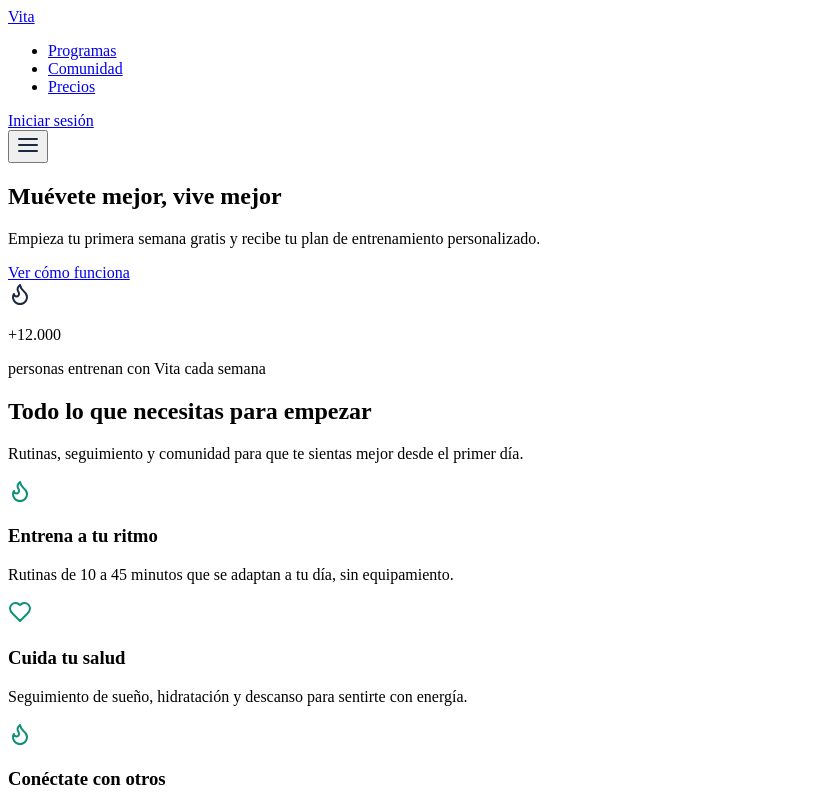
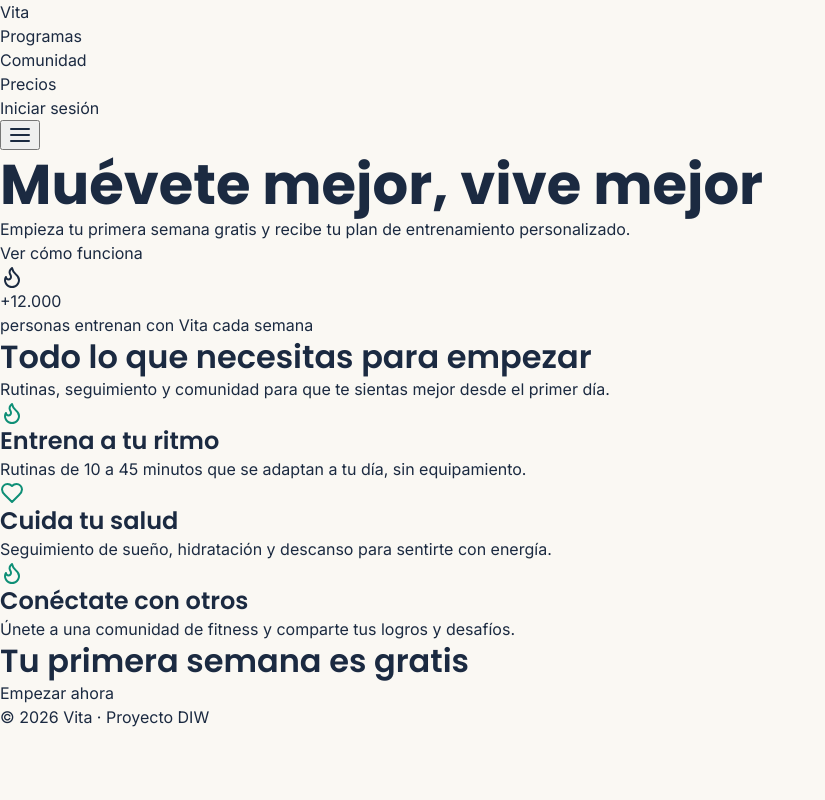
Before and after one commit to Reilox79/P3.1-Maquetaci-n-Responsive-con-SASS-y-Vite-DIW-Final-1-Eval-, a website built with Vite: page src/index.html in a window 1280 px wide. Shown: the top 800 px of the page, without its empty margins (0-825 px from the left). Built offline with nearby package versions, Linux system fonts and the light colour scheme.

Commit message:
Añadir estilos globales (layout)

```diff
--- a/src/styles/_layout.scss
+++ b/src/styles/_layout.scss
@@ -1 +1,83 @@
 @use "globals" as *;
+
+html {
+  font-size: 16px;
+  box-sizing: border-box;
+}
+
+*,
+*::before,
+*::after {
+  box-sizing: inherit;
+}
+
+body {
+  margin: 0;
+  background-color: $color-bg;
+  color: $color-text;
+  font-family: $font-body;
+  font-size: $font-size-body;
+  line-height: $line-height-body;
+}
+
+h1,
+h2,
+h3,
+p {
+  margin: 0;
+}
+
+h1,
+h2,
+h3 {
+  font-family: $font-heading;
+}
+
+h1 {
+  font-size: $font-size-display;
+  line-height: $line-height-display;
+  font-weight: $font-bold;
+
+  @include respond-to("small") {
+    font-size: $font-size-display-mobile;
+    line-height: $line-height-display-mobile;
+  }
+}
+
+h2 {
+  font-size: $font-size-h2;
+  line-height: $line-height-h2;
+  font-weight: $font-semibold;
+
+  @include respond-to("small") {
+    font-size: $font-size-h2-mobile;
+    line-height: $line-height-h2-mobile;
+  }
+}
+
+h3 {
+  font-size: $font-size-h3;
+  line-height: $line-height-h3;
+  font-weight: $font-semibold;
+
+  @include respond-to("small") {
+    font-size: $font-size-h3-mobile;
+    line-height: $line-height-h3-mobile;
+  }
+}
+
+a {
+  color: inherit;
+  text-decoration: none;
+}
+
+img {
+  display: block;
+  max-width: 100%;
+}
+
+ul {
+  margin: 0;
+  padding: 0;
+  list-style: none;
+}
```
